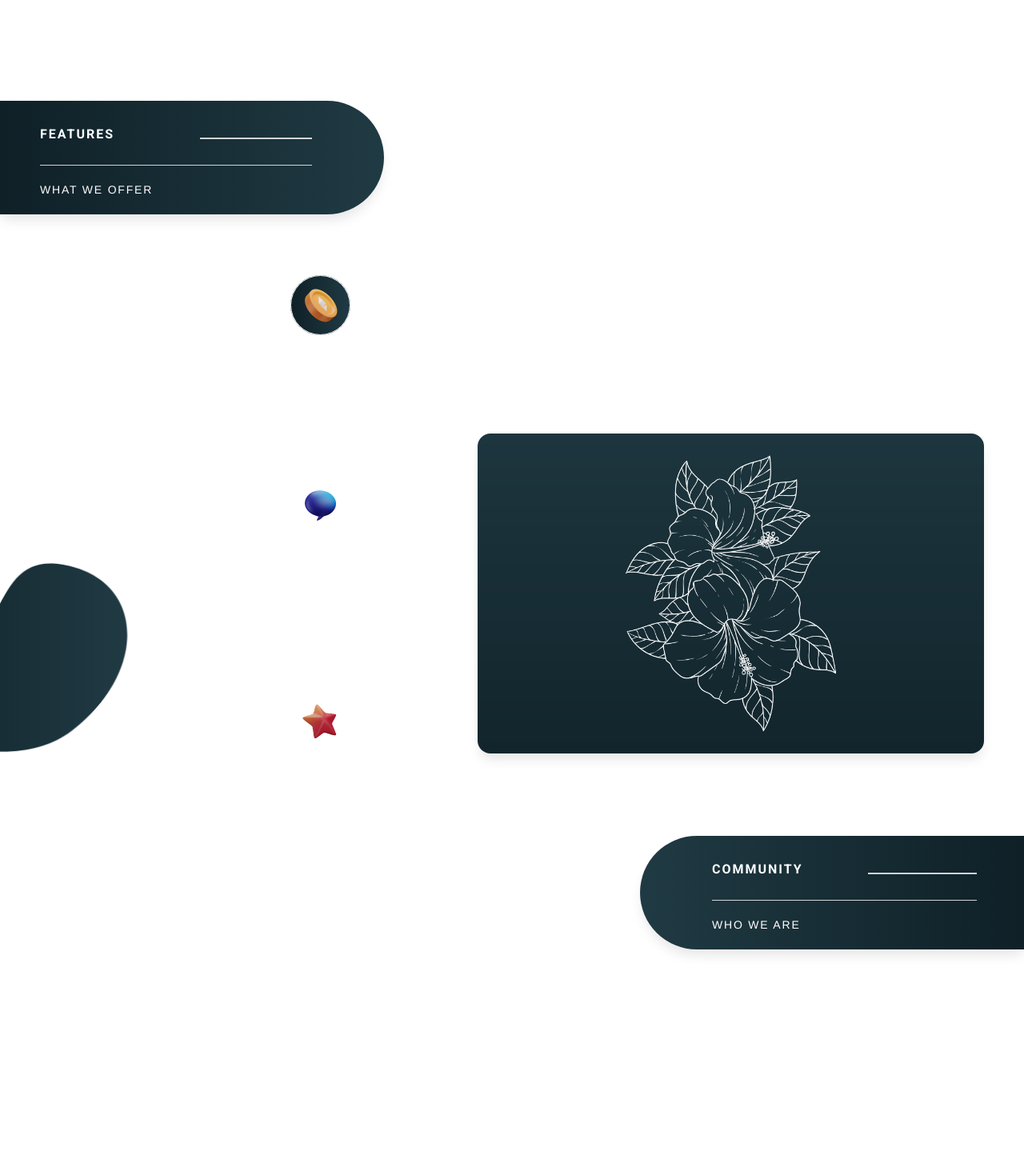
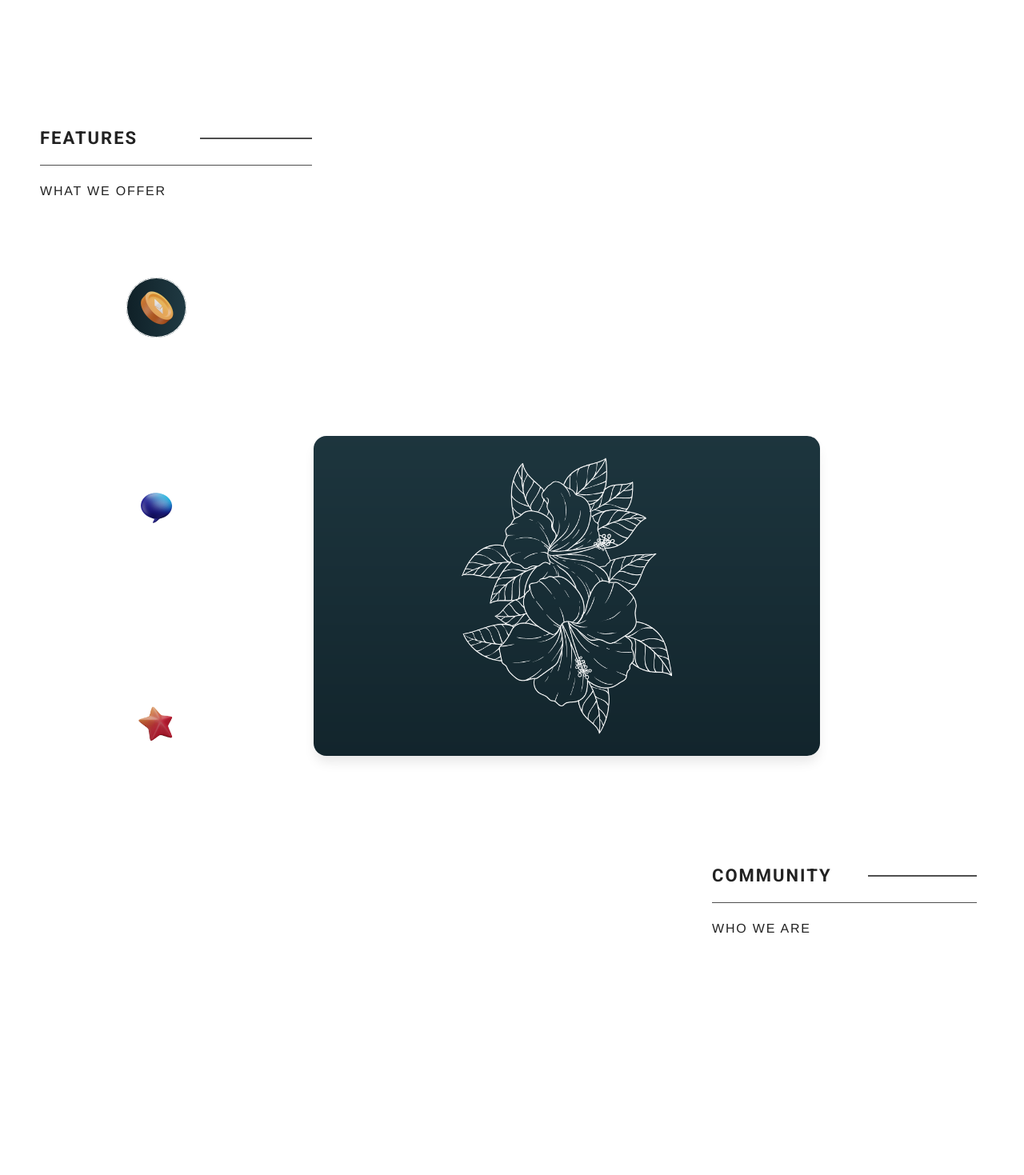
Before and after one commit to Jonathan-Multivurse/Intro-V1, a React (Create React App) app: page / in a window 1280 px wide. Shown: the part 800-2269 px from the top of the page at 80% size. Built offline with nearby package versions, Linux system fonts and the light colour scheme.

Commit message:
ui updates

```diff
--- a/src/components/card.js
+++ b/src/components/card.js
@@ -43,7 +43,7 @@ export default function InvestorsCard({ cardContent, link }) {
         height: 600,
       }}
     >
-      <ImageContainer src={cardContent.imgSource} />
+      {/* <ImageContainer src={cardContent.imgSource} /> */}
       <Card
         style={{
           alignContent: "center",
@@ -56,7 +56,7 @@ export default function InvestorsCard({ cardContent, link }) {
           textAlign: "start",
           color: "#223366",
           boxShadow: "0px 10px 15px -3px rgba(0,0,0,0.1)",
-          background: "linear-gradient(to top, #0f2027, #203a43)",
+          background: "linear-gradient(to top, #fff, #fff)",
         }}
       >
         <CardContent style={{ width: "100%", paddingRight: 40 }}>
@@ -64,7 +64,7 @@ export default function InvestorsCard({ cardContent, link }) {
             style={{
               marginBottom: 15,
               textAlign: "left",
-              color: "#fbe9d7",
+              color: "#222",
               fontFamily: "Roboto",
               fontSize: 20,
               fontWeight: 400,
@@ -76,7 +76,7 @@ export default function InvestorsCard({ cardContent, link }) {
           <Typography
             style={{
               textAlign: "justify",
-              color: "#fbe9d7",
+              color: "#222",
               fontFamily: "Roboto",
               fontWeight: 300,
               letterSpacing: 1,
@@ -88,7 +88,7 @@ export default function InvestorsCard({ cardContent, link }) {
           <Typography
             style={{
               textAlign: "justify",
-              color: "#fbe9d7",
+              color: "#222",
               fontFamily: "Roboto",
               fontWeight: 300,
               marginTop: 50,
@@ -106,18 +106,18 @@ export default function InvestorsCard({ cardContent, link }) {
               disableRipple
               style={{
                 borderRadius: "20px",
-                border: "1px solid #fbe9d7",
+                border: "1px solid #222",
                 height: 50,
                 width: 200,
                 justifyContent: "left",
               }}
               onClick={() => openInNewTab("https://explorers.multivurse.com/")}
             >
-              <RemoveRedEye fontSize="medium" style={{ color: "#fbe9d7" }} />
+              <RemoveRedEye fontSize="medium" style={{ color: "#222" }} />
               <Typography
                 style={{
                   textAlign: "justify",
-                  color: "#fbe9d7",
+                  color: "#222",
                   fontFamily: "Roboto",
                   textTransform: "capitalize",
                   fontWeight: 300,
--- a/src/components/leftbar.js
+++ b/src/components/leftbar.js
@@ -2,8 +2,8 @@ import Grid from "@mui/material/Grid";
 import { styled } from "@mui/material/styles";
 
 const LEFT_TITLE_BAR = styled(Grid)(() => ({
-  background: "linear-gradient(to right, #0f2027, #203a43)",
-  boxShadow: "0px 10px 15px -3px rgba(0,0,0,0.1)",
+  background: "transparent",
+  // boxShadow: "0px 10px 15px -3px rgba(0,0,0,0.1)",
   borderTopRightRadius: "199px",
   marginTop: "100px",
   borderBottomRightRadius: "199px",
@@ -16,30 +16,36 @@ const LEFT_TITLE_BAR = styled(Grid)(() => ({
 }));
 
 const Title = styled("div")(({ theme }) => ({
-  backgroundImage: "linear-gradient(90deg, #fff 0%, #fff 100%)",
+  backgroundImage: "linear-gradient(90deg, #222 0%, #222 100%)",
   backgroundSize: "100%",
   backgroundClip: "text",
   WebkitTextFillColor: "transparent",
   textAlign: "left",
-  color: "#FFFFFF",
+  color: "#222",
   fontFamily: "Roboto",
-  fontSize: 16,
+  fontSize: 22,
   fontWeight: 600,
   letterSpacing: 2,
+  [theme.breakpoints.down("sm")]: {
+    fontSize: 20,
+  },
 }));
 
 const SubTitle = styled("div")(({ theme }) => ({
-  backgroundImage: "linear-gradient(90deg, #fff 0%, #fff 100%)",
+  backgroundImage: "linear-gradient(90deg, #222 0%, #222 100%)",
   backgroundSize: "100%",
   backgroundClip: "text",
   WebkitTextFillColor: "transparent",
   textAlign: "left",
-  color: "#FFFFFF",
+  color: "#222",
   fontFamily: "helvetica",
-  fontSize: 14,
+  fontSize: 16,
   fontWeight: 400,
   letterSpacing: 1.8,
   marginTop: 20,
+  [theme.breakpoints.down("sm")]: {
+    fontSize: 15,
+  },
 }));
 
 export default function LeftTitleBar({ title, content }) {
@@ -56,7 +62,7 @@ export default function LeftTitleBar({ title, content }) {
                 height: 1.5,
                 width: "70%",
                 border: "none",
-                background: "linear-gradient(90deg, #fff 0%, #fff 100%)",
+                background: "linear-gradient(90deg, #222 0%, #222 100%)",
                 opacity: 0.8,
               }}
             ></hr>
@@ -67,7 +73,7 @@ export default function LeftTitleBar({ title, content }) {
             height: 1.5,
             width: "85%",
             border: "none",
-            background: "linear-gradient(90deg, #fff 0%, #fff 100%)",
+            background: "linear-gradient(90deg, #222 0%, #222 100%)",
             opacity: 0.8,
           }}
         ></hr>
--- a/src/components/rightbar.js
+++ b/src/components/rightbar.js
@@ -2,8 +2,8 @@ import Grid from "@mui/material/Grid";
 import { styled } from "@mui/material/styles";
 
 const RIGHT_TITLE_BAR = styled(Grid)(() => ({
-  background: "linear-gradient(to left, #0f2027, #203a43)",
-  boxShadow: "0px 10px 15px -3px rgba(0,0,0,0.1)",
+  background: "linear-gradient(to left, #fff, #fff)",
+  // boxShadow: "0px 10px 15px -3px rgba(0,0,0,0.1)",
   borderTopLeftRadius: "199px",
   marginTop: "100px",
   borderBottomLeftRadius: "199px",
@@ -16,30 +16,36 @@ const RIGHT_TITLE_BAR = styled(Grid)(() => ({
 }));
 
 const Title = styled("div")(({ theme }) => ({
-  backgroundImage: "linear-gradient(90deg, #fff 0%, #fff 100%)",
+  backgroundImage: "linear-gradient(90deg, #222 0%, #222 100%)",
   backgroundSize: "100%",
   backgroundClip: "text",
   WebkitTextFillColor: "transparent",
   textAlign: "left",
-  color: "#FFFFFF",
+  color: "#222",
   fontFamily: "Roboto",
-  fontSize: 16,
+  fontSize: 22,
   fontWeight: 600,
   letterSpacing: 2,
+  [theme.breakpoints.down("sm")]: {
+    fontSize: 20,
+  },
 }));
 
 const SubTitle = styled("div")(({ theme }) => ({
-  backgroundImage: "linear-gradient(90deg, #fff 0%, #fff 100%)",
+  backgroundImage: "linear-gradient(90deg, #222 0%, #222 100%)",
   backgroundSize: "100%",
   backgroundClip: "text",
   WebkitTextFillColor: "transparent",
   textAlign: "left",
-  color: "#FFFFFF",
+  color: "#222",
   fontFamily: "helvetica",
-  fontSize: 14,
+  fontSize: 16,
   fontWeight: 400,
   letterSpacing: 1.8,
   marginTop: 20,
+  [theme.breakpoints.down("sm")]: {
+    fontSize: 15,
+  },
 }));
 
 export default function RightTitleBar({ title, content }) {
@@ -56,7 +62,7 @@ export default function RightTitleBar({ title, content }) {
                 height: 1.5,
                 width: "70%",
                 border: "none",
-                background: "linear-gradient(90deg, #fff 0%, #fff 100%)",
+                background: "linear-gradient(90deg, #222 0%, #222 100%)",
                 opacity: 0.8,
               }}
             ></hr>
@@ -67,7 +73,7 @@ export default function RightTitleBar({ title, content }) {
             height: 1.5,
             width: "85%",
             border: "none",
-            background: "linear-gradient(90deg, #fff 0%, #fff 100%)",
+            background: "linear-gradient(90deg, #222 0%, #222 100%)",
             opacity: 0.8,
           }}
         ></hr>
--- a/src/layout/hero.js
+++ b/src/layout/hero.js
@@ -105,7 +105,7 @@ const ArtWrap = styled(Grid)(({ theme }) => ({
 }));
 
 const Art = styled(Grid)(({ theme }) => ({
-  width: "85%",
+  width: "75%",
   [theme.breakpoints.down("md")]: {
     width: "50%",
     display: "flex",
--- a/src/sections/community/community.js
+++ b/src/sections/community/community.js
@@ -100,11 +100,11 @@ export default function Community() {
             <ImageContainer src="/assets/lineart2.png" alt="image" />
           </Grid>
         </Mission>
-        <Decoration item md={2} className="align-self-end">
+        {/* <Decoration item md={2} className="align-self-end">
           <Grid container className="justify-content-end">
             <img src="/assets/abs2.png" width="120%" alt="" height="120%" />
           </Grid>
-        </Decoration>
+        </Decoration> */}
       </Grid>
     </Grid>
   );
--- a/src/sections/creators/creators.js
+++ b/src/sections/creators/creators.js
@@ -76,11 +76,11 @@ export default function Creators() {
       <Grid container style={{ marginTop: "75px" }}>
         <Grid item xs={5}>
           <Grid container justifyContent="center">
-            <Decoration item xs={4} className="align-self-end">
+            {/* <Decoration item xs={4} className="align-self-end">
               <Grid container>
                 <img src="/assets/abs3.png" width="150%" alt="" height="150%" />
               </Grid>
-            </Decoration>
+            </Decoration> */}
             <Grid item xs={8} className="align-self-center">
               <style>
                 {`
--- a/src/sections/features/features.js
+++ b/src/sections/features/features.js
@@ -111,11 +111,11 @@ export default function Features() {
         </Grid>
       </Grid>
       <Grid container style={{ marginTop: "70px", paddingRight: "50px" }}>
-        <Decoration item xs={2} className="align-self-end">
+        {/* <Decoration item xs={2} className="align-self-end">
           <Grid container>
             <img src="/assets/abs1.png" width="120%" height="120%" alt="" />
           </Grid>
-        </Decoration>
+        </Decoration> */}
         <Grid item xs={12} md={10}>
           <Grid container>
             <Grid
```
Also changed, not shown: public/assets/noblehero.png.
